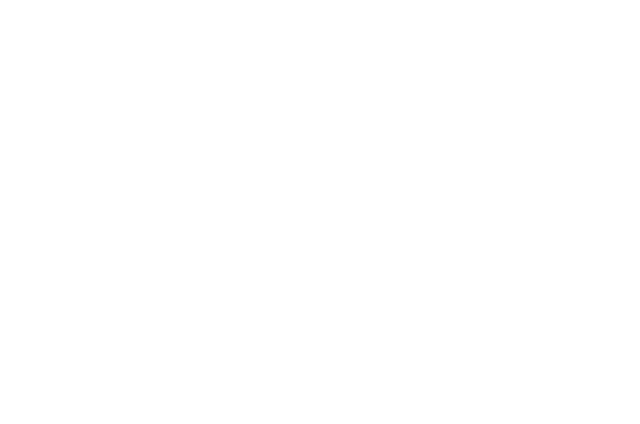
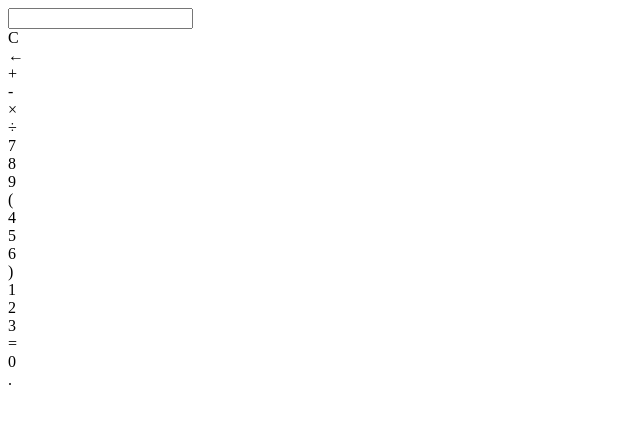
Before and after one commit to Kr1t1ka/calculator, a plain HTML site: page index.html in a window 1280 px wide. Shown: the whole page, without its empty margins (0-640 px from the left). Drawn offline with Linux system fonts and the light colour scheme.

Commit message:
Создание заготовки.

```diff
--- a/index.html
+++ b/index.html
@@ -1,10 +1,37 @@
 <!DOCTYPE html>
-<html lang="en">
+<html>
 <head>
-    <meta charset="UTF-8">
-    <title>Title</title>
+    <title>Калькулятор</title>
 </head>
+<style>
+
+</style>
 <body>
+<div class="container">
+    <div class="item input"><form name="form"><input type="text" name="textview" readonly></form></div>
+    <div class="item clean">C</div>
+    <div class="item back">&larr;</div>
+    <div class="item">+</div>
+    <div class="item">-</div>
+    <div class="item">&times;</div>
+    <div class="item">&divide;</div>
+    <div class="item">7</div>
+    <div class="item">8</div>
+    <div class="item">9</div>
+    <div class="item">(</div>
+    <div class="item">4</div>
+    <div class="item">5</div>
+    <div class="item">6</div>
+    <div class="item">)</div>
+    <div class="item">1</div>
+    <div class="item">2</div>
+    <div class="item">3</div>
+    <div class="item equal">=</div>
+    <div class="item zero">0</div>
+    <div class="item">.</div>
+</div>
+<script>
 
+</script>
 </body>
 </html>
```
